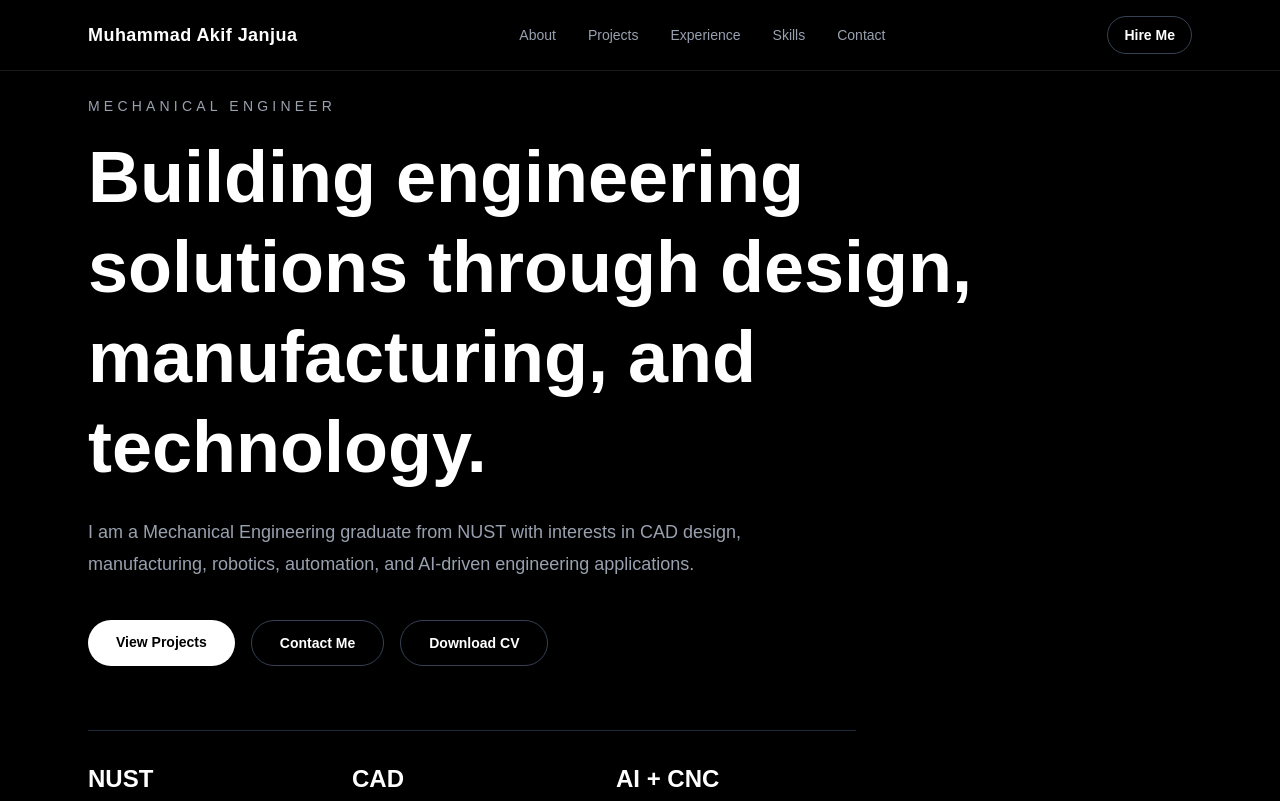
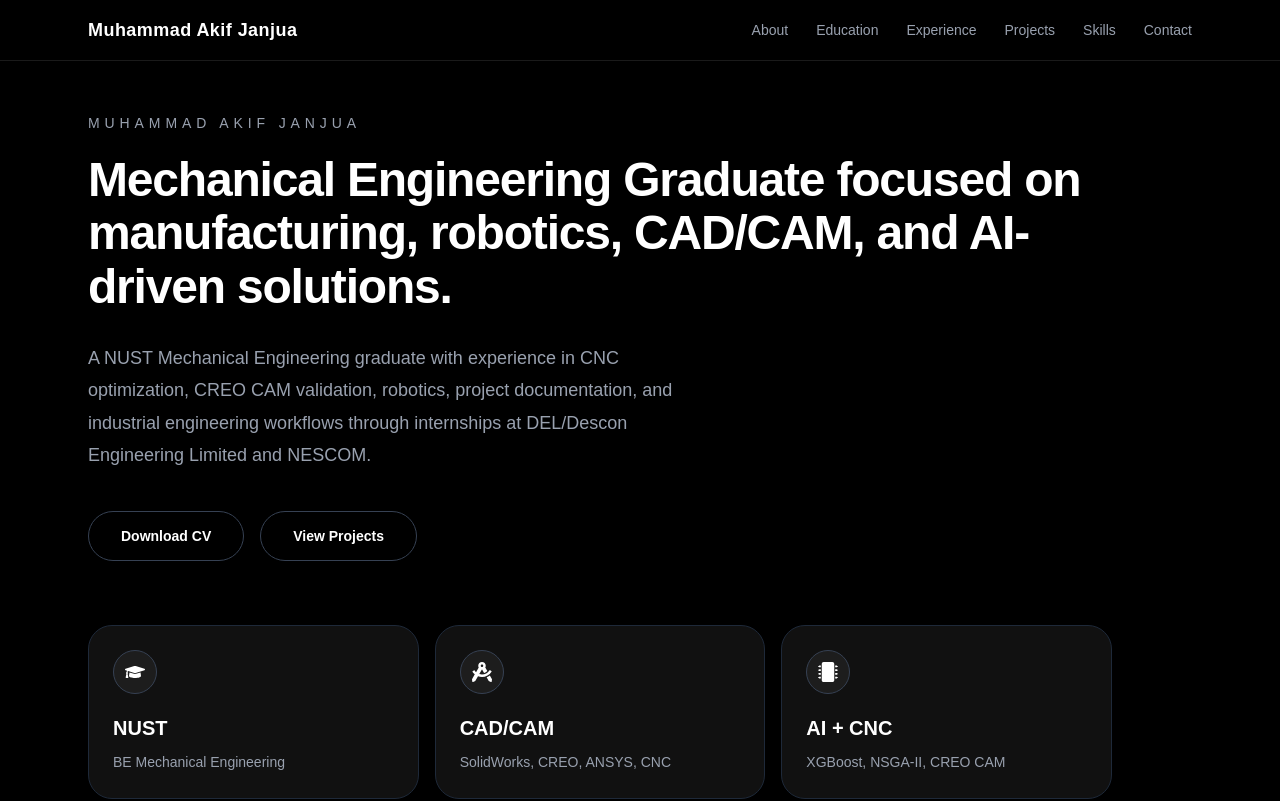
Before and after one commit to akifjanjua/akif-portfolio, a Next.js app: page / in a window 1280 px wide. Shown: the top 801 px of the page. Built offline with nearby package versions, Linux system fonts and the light colour scheme.

Commit message:
Refine hero section and buttons

```diff
--- a/src/app/page.js
+++ b/src/app/page.js
@@ -1,6 +1,13 @@
 import { projects, experiences, skills, contactLinks } from "@/data/portfolioData";
 import { MdEmail } from "react-icons/md";
-import { FaWhatsapp, FaLinkedin, FaGithub } from "react-icons/fa";
+import {
+  FaWhatsapp,
+  FaLinkedin,
+  FaGithub,
+  FaGraduationCap,
+  FaDraftingCompass,
+  FaMicrochip,
+} from "react-icons/fa";
 export default function Home() {
   const icons = {
     email: <MdEmail />,
@@ -21,95 +28,103 @@ export default function Home() {
       {/* Navbar */}
 <header className="fixed left-0 top-0 z-50 w-full border-b border-white/10 bg-black/70 backdrop-blur-xl">
   <nav className="mx-auto flex max-w-6xl items-center justify-between px-6 py-4">
-    <a href="#" className="text-lg font-semibold tracking-wide">
+    <a href="#" className="text-base font-semibold tracking-wide md:text-lg">
       Muhammad Akif Janjua
     </a>
 
-    <div className="hidden items-center gap-8 text-sm text-gray-400 md:flex">
+    <div className="hidden items-center gap-7 text-sm text-gray-400 md:flex">
       <a href="#about" className="transition hover:text-white">
         About
       </a>
+
+      <a href="#education" className="transition hover:text-white">
+        Education
+      </a>
+
+      <a href="#experience" className="transition hover:text-white">
+        Experience
+      </a>
+
       <a href="#projects" className="transition hover:text-white">
         Projects
       </a>
-     <a href="#experience" className="transition hover:text-white">
-  Experience
-</a>
+
       <a href="#skills" className="transition hover:text-white">
         Skills
       </a>
+
       <a href="#contact" className="transition hover:text-white">
         Contact
       </a>
     </div>
-
-    <a
-      href="#contact"
-      className="hidden rounded-full border border-gray-700 px-4 py-2 text-sm font-semibold transition hover:border-white md:block"
-    >
-      Hire Me
-    </a>
   </nav>
 </header>
       {/* Hero Section */}
-      <section className="mx-auto flex min-h-screen max-w-6xl flex-col justify-center px-6 pt-24">
-        <p className="mb-4 text-sm uppercase tracking-[0.3em] text-gray-400">
-          Mechanical Engineer
+<section className="mx-auto flex min-h-screen max-w-6xl flex-col justify-center px-6 pt-28">
+  <p className="mb-5 text-sm uppercase tracking-[0.35em] text-gray-400">
+    Muhammad Akif Janjua
   </p>
 
-        <h2 className="max-w-4xl text-5xl font-bold leading-tight md:text-7xl">
-          Building engineering solutions through design, manufacturing, and technology.
-        </h2>
+  <h1 className="max-w-5xl text-4xl font-bold leading-[1.12] tracking-tight text-white md:text-5xl lg:text-5xl">
+    Mechanical Engineering Graduate focused on manufacturing, robotics, CAD/CAM,
+    and AI-driven solutions.
+  </h1>
 
-        <p className="mt-6 max-w-2xl text-lg leading-8 text-gray-400">
-          I am a Mechanical Engineering graduate from NUST with interests in
-          CAD design, manufacturing, robotics, automation, and AI-driven
-          engineering applications.
+  <p className="mt-7 max-w-[620px] text-base leading-[1.8] text-gray-400 md:text-lg">
+    A NUST Mechanical Engineering graduate with experience in CNC optimization,
+    CREO CAM validation, robotics, project documentation, and industrial
+    engineering workflows through internships at DEL/Descon Engineering Limited
+    and NESCOM.
   </p>
+
   <div className="mt-10 flex flex-col gap-4 sm:flex-row">
   <a
+    href="/Muhammad-Akif-Janjua-CV.pdf"
+    download
+    className="rounded-full border border-gray-700 bg-black px-8 py-3.5 text-center text-sm font-semibold text-white transition duration-300 hover:scale-[1.03] hover:border-white hover:bg-white hover:text-black"
+  >
+    Download CV
+  </a>
+
+  <a
     href="#projects"
-    className="rounded-full bg-white px-7 py-3 text-center text-sm font-semibold text-black transition hover:bg-gray-200"
+    className="rounded-full border border-gray-700 bg-black px-8 py-3.5 text-center text-sm font-semibold text-white transition duration-300 hover:scale-[1.03] hover:border-white hover:bg-white hover:text-black"
   >
     View Projects
   </a>
-
-  <a
-    href="#contact"
-    className="rounded-full border border-gray-700 px-7 py-3 text-center text-sm font-semibold text-white transition hover:border-white hover:bg-white/10"
-  >
-    Contact Me
-  </a>
-
-  <a
-    href="/Muhammad-Akif-Janjua-CV.pdf"
-    download
-    className="rounded-full border border-gray-700 px-7 py-3 text-center text-sm font-semibold text-white transition hover:border-white hover:bg-white/10"
-  >
-    Download CV
-  </a>
 </div>
 
+  <div className="mt-16 grid max-w-5xl grid-cols-1 gap-4 sm:grid-cols-3">
+    <div className="rounded-3xl border border-gray-800 bg-[#111111] p-6 transition hover:-translate-y-1 hover:border-gray-600 hover:bg-[#151515]">
+      <div className="mb-5 flex h-11 w-11 items-center justify-center rounded-full border border-gray-700 bg-white/5 text-xl text-white">
+        <FaGraduationCap />
+      </div>
 
-        <div className="mt-16 grid max-w-3xl grid-cols-1 gap-6 border-t border-gray-800 pt-8 sm:grid-cols-3">
-          <div>
-            <h3 className="text-2xl font-bold">NUST</h3>
-            <p className="mt-2 text-sm text-gray-400">
-              Mechanical Engineering
+      <h3 className="text-xl font-bold">NUST</h3>
+      <p className="mt-2 text-sm leading-6 text-gray-400">
+        BE Mechanical Engineering
       </p>
     </div>
 
-          <div>
-            <h3 className="text-2xl font-bold">CAD</h3>
-            <p className="mt-2 text-sm text-gray-400">
-              SolidWorks & Design
+    <div className="rounded-3xl border border-gray-800 bg-[#111111] p-6 transition hover:-translate-y-1 hover:border-gray-600 hover:bg-[#151515]">
+      <div className="mb-5 flex h-11 w-11 items-center justify-center rounded-full border border-gray-700 bg-white/5 text-xl text-white">
+        <FaDraftingCompass />
+      </div>
+
+      <h3 className="text-xl font-bold">CAD/CAM</h3>
+      <p className="mt-2 text-sm leading-6 text-gray-400">
+        SolidWorks, CREO, ANSYS, CNC
       </p>
     </div>
 
-          <div>
-            <h3 className="text-2xl font-bold">AI + CNC</h3>
-            <p className="mt-2 text-sm text-gray-400">
-              Final Year Project
+    <div className="rounded-3xl border border-gray-800 bg-[#111111] p-6 transition hover:-translate-y-1 hover:border-gray-600 hover:bg-[#151515]">
+      <div className="mb-5 flex h-11 w-11 items-center justify-center rounded-full border border-gray-700 bg-white/5 text-xl text-white">
+        <FaMicrochip />
+      </div>
+
+      <h3 className="text-xl font-bold">AI + CNC</h3>
+      <p className="mt-2 text-sm leading-6 text-gray-400">
+        XGBoost, NSGA-II, CREO CAM
       </p>
     </div>
   </div>
@@ -303,9 +318,8 @@ export default function Home() {
           </p>
 
           <h2 className="max-w-3xl text-4xl font-bold md:text-5xl">
-            Interested in working together or discussing an opportunity?
+  Interested in hiring me or discussing an engineering opportunity?
 </h2>
-
           <p className="mt-6 max-w-2xl text-lg leading-8 text-gray-400">
             I am open to mechanical engineering roles, trainee engineer
             opportunities, internships, technical projects, and collaborations
```
Lines whose indentation alone changed are shown as unchanged.
